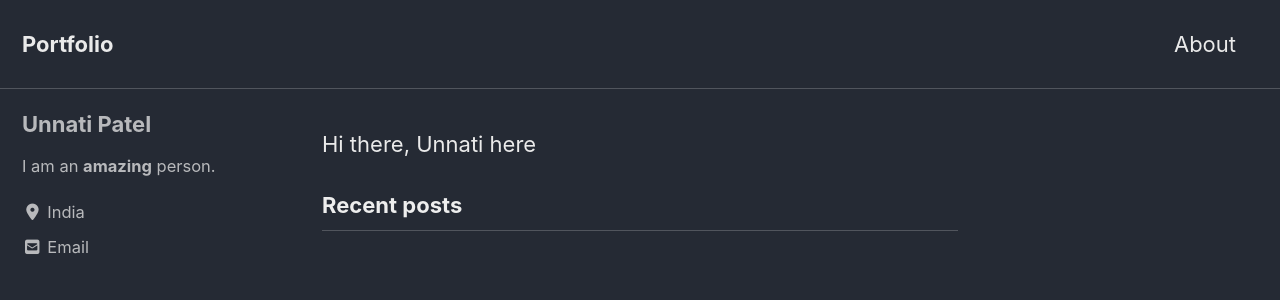
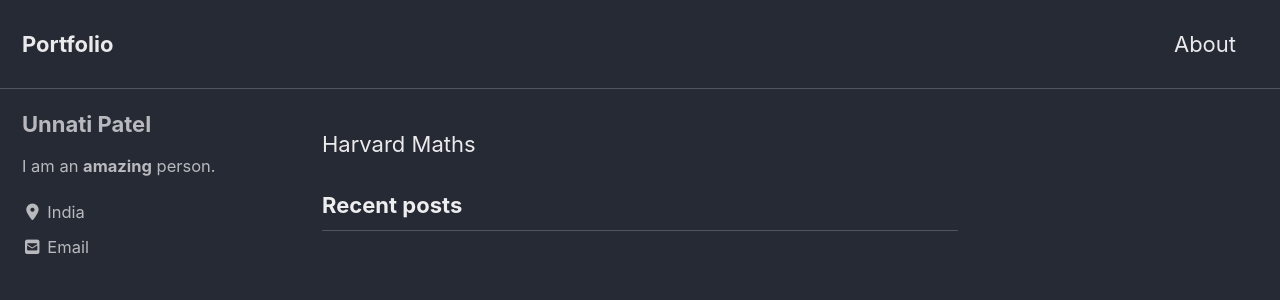
Before and after one commit to unna97/unna97.github.io, a Jekyll site: the page built from index.html, in a window 1280 px wide and 900 px high. Shown: the top 300 px of the window. Built offline with Jekyll 4.4.1, drawn with Linux system fonts in a browser that asks for light colours; cached includes are drawn as plain includes; nearby versions of some CDN libraries; the list of posts is cut into pages by our own code.

Commit message:
checking index

```diff
--- a/index.html
+++ b/index.html
@@ -2,5 +2,4 @@
 layout: home
 author_profile: true
 ---
-Hi there,
-Unnati here
+<href url = "https://unna97.github.io/maths-havard-stats-110/">Harvard Maths </href>
```
